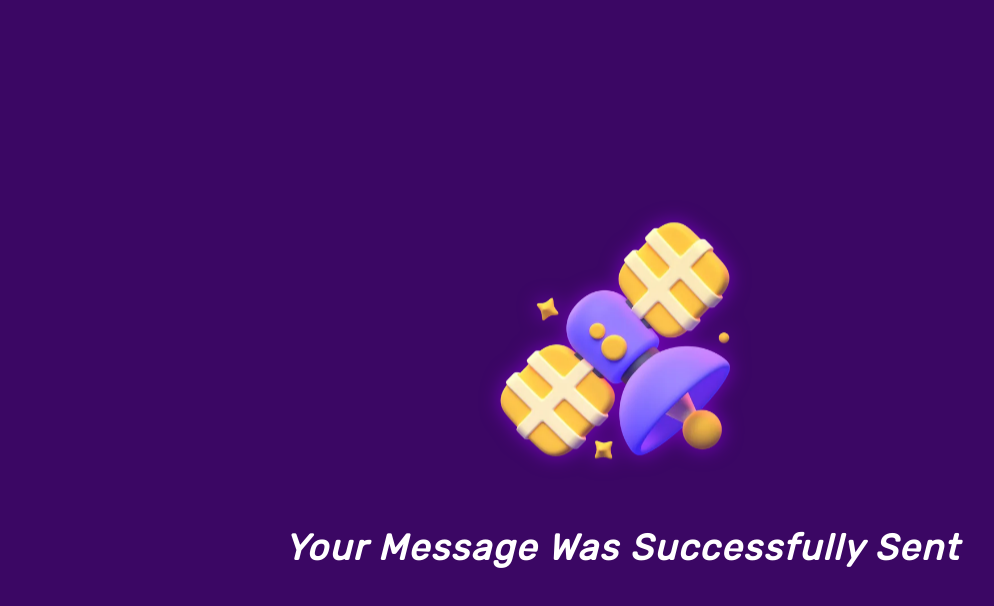
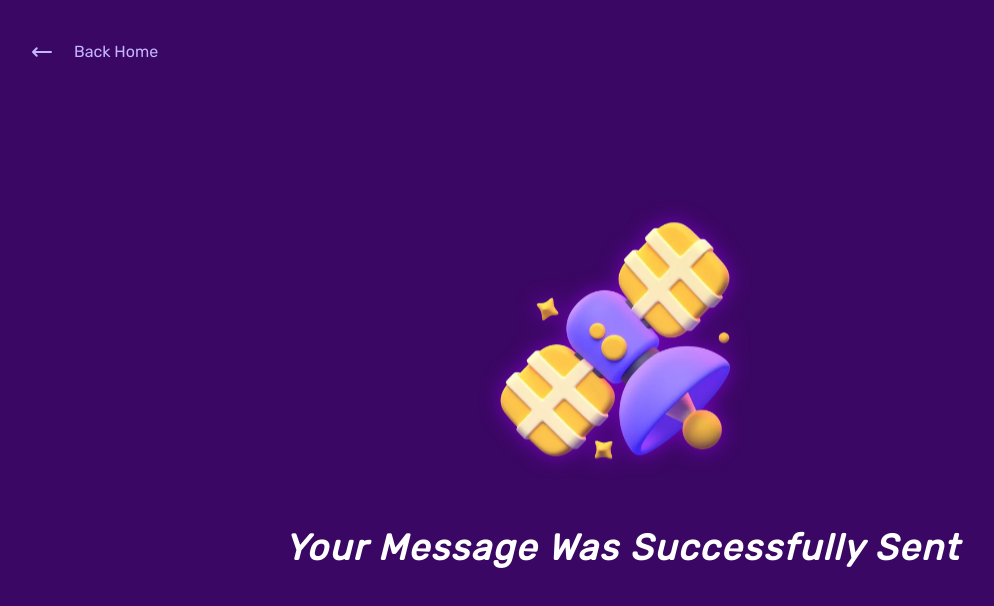
Before and after one commit to rudrprasad05/Procyon, an Astro site: page /success in a window 1280 px wide. Shown: the whole page, without its empty margins (18-1012 px from the left). Built offline with nearby package versions, Linux system fonts and the light colour scheme; Astro itself is replaced by a stand-in of ours.

Commit message:
git gay2

```diff
--- a/src/layout/empty.astro
+++ b/src/layout/empty.astro
@@ -14,6 +14,18 @@ const { title, description, keywords } = Astro.props
 		<title>{title}</title>
 	</head>
 
+	<div class="h-min  text-secondary-color flex absolute z-50 p-10 top-0 left-0" id="learn_more">
+                <a href="/" class="flex items-center" >
+					<span class="ml-2">
+                        <img src="/images/svg/right-arrow.svg" alt="" class="w-6 h-6 relative rotate-180">
+                    </span>
+                    <p class="ml-5">
+                        Back Home
+                    </p>
+
+                </a>
+            </div>
+
 
 	<slot />
 
```
